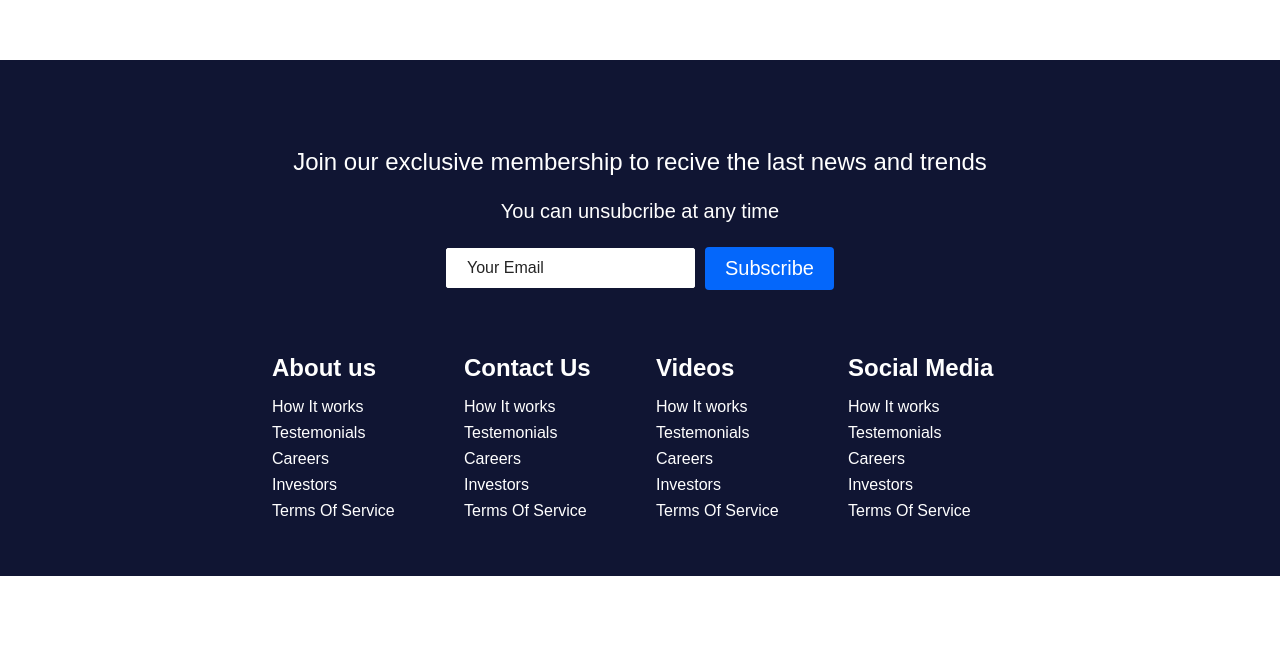
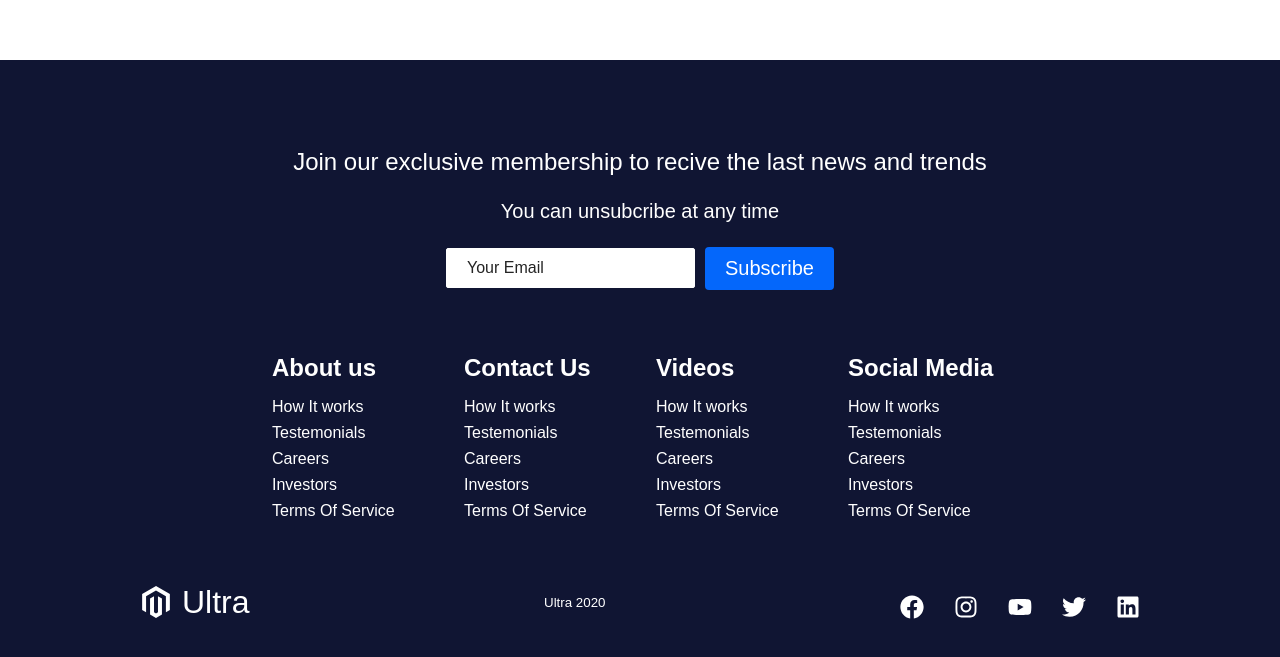
Before and after one commit to sashaPlavi/website-styled-components, a React (Create React App) app: page / in a window 1280 px wide. Shown: the part 2990-3647 px from the top of the page. Before the commit the page ends 3566 px from the top, so only its background shows below. Built offline with nearby package versions, Linux system fonts and the light colour scheme.

Commit message:
social footer;

```diff
--- a/src/components/footer/Footer.js
+++ b/src/components/footer/Footer.js
@@ -1,5 +1,12 @@
 import React from 'react';
 import { Button } from '../../globalStyles';
+import {
+  FaFacebook,
+  FaInstagram,
+  FaYoutube,
+  FaTwitter,
+  FaLinkedin,
+} from 'react-icons/fa';
 
 import {
   FooterContainer,
@@ -13,6 +20,13 @@ import {
   FooterLinkTitle,
   FooterLinksItems,
   FooterLink,
+  SocialMedia,
+  SocialMediaWrapper,
+  SocialIcons,
+  SocialIcon,
+  SocialLogo,
+  SocialIconLink,
+  WebsiteRights,
 } from './Footer.style';
 
 const Footer = () => {
@@ -67,6 +81,37 @@ const Footer = () => {
             </FooterLinksItems>
           </FooterLinksWrapper>
         </FooterLinksContainer>
+        <SocialMedia>
+          <SocialMediaWrapper>
+            <SocialLogo to="/">
+              <SocialIcon />
+              Ultra
+            </SocialLogo>
+            <WebsiteRights>Ultra 2020</WebsiteRights>
+            <SocialIcons>
+              <SocialIconLink href="/" target="blank" aria-label="Facebook">
+                <FaFacebook />
+              </SocialIconLink>
+              <SocialIconLink href="/" target="blank" aria-label="Instagram">
+                <FaInstagram />
+              </SocialIconLink>
+              <SocialIconLink
+                href={'https://www.youtube.com/watch?v=iP_HqoCuRI0'}
+                target="blank"
+                aria-label="Youtube"
+                rel="noopener noreferrer"
+              >
+                <FaYoutube />
+              </SocialIconLink>
+              <SocialIconLink href="/" target="blank" aria-label="Twitter">
+                <FaTwitter />
+              </SocialIconLink>
+              <SocialIconLink href="/" target="blank" aria-label="Linkedin">
+                <FaLinkedin />
+              </SocialIconLink>
+            </SocialIcons>
+          </SocialMediaWrapper>
+        </SocialMedia>
       </FooterContainer>
     </div>
   );
--- a/src/components/footer/Footer.style.js
+++ b/src/components/footer/Footer.style.js
@@ -1,5 +1,6 @@
 import styled from 'styled-components';
 import { Link } from 'react-router-dom';
+import { FaMagento } from 'react-icons/fa';
 
 export const FooterContainer = styled.div`
   background-color: #101533;
@@ -103,3 +104,52 @@ export const FooterLink = styled(Link)`
     transition: 0.3s ease-out;
   }
 `;
+
+export const SocialMedia = styled.section`
+  max-width: 1200px;
+  width: 100%;
+`;
+
+export const SocialMediaWrapper = styled.div`
+  display: flex;
+  justify-content: space-between;
+  align-items: center;
+  width: 90%;
+  max-width: 1000px;
+  margin: 40px auto 0 auto;
+
+  @media screen and (max-width: 820px) {
+    flex-direction: column;
+  }
+`;
+
+export const SocialLogo = styled(Link)`
+  color: #fff;
+  justify-self: start;
+  cursor: pointer;
+  text-decoration: none;
+  font-size: 2rem;
+  display: flex;
+  align-items: center;
+  margin-bottom: 16px;
+`;
+
+export const SocialIcon = styled(FaMagento)`
+  margin-right: 10px;
+`;
+export const WebsiteRights = styled.small`
+  color: #fff;
+  margin-bottom: 16px;
+`;
+
+export const SocialIcons = styled.div`
+  display: flex;
+  justify-content: space-between;
+  align-items: center;
+  width: 240px;
+`;
+
+export const SocialIconLink = styled.a`
+  color: #fff;
+  font-size: 24px;
+`;
```
Also changed, not shown: 1 other file (tests, documents, lock files or other folders).
